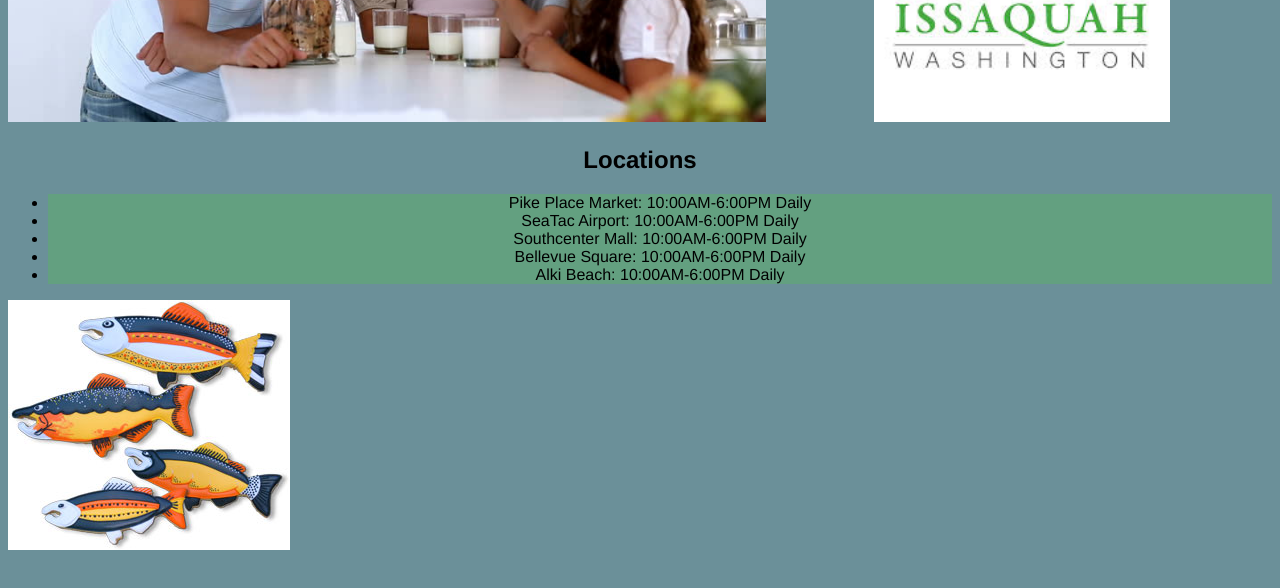
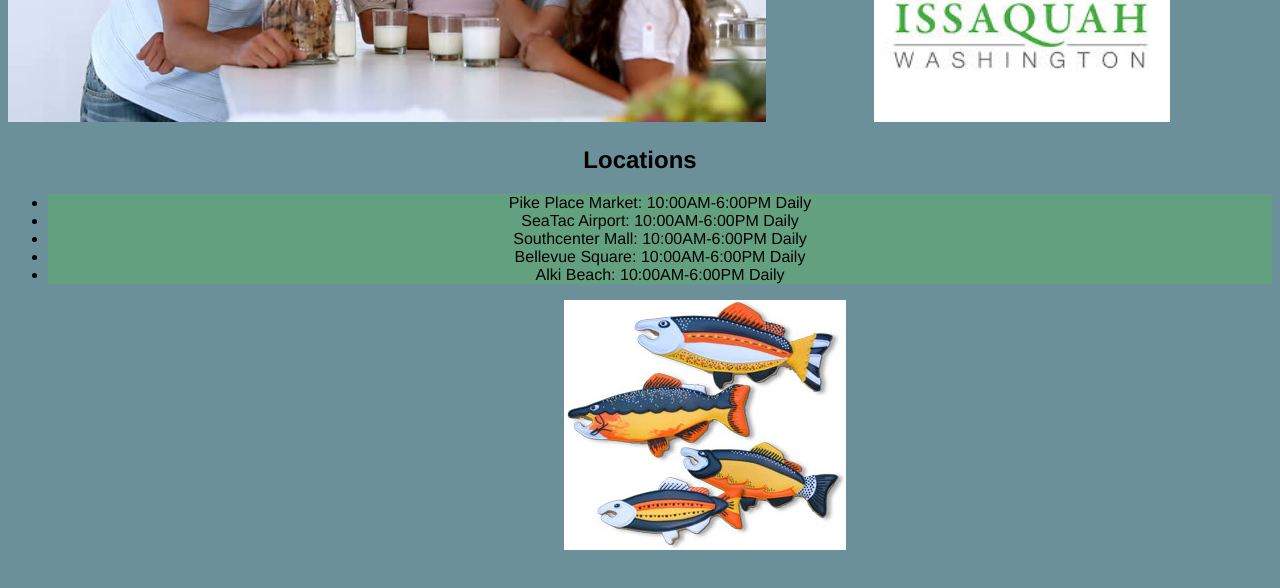
Before and after one commit to cnemmer/cookie-stand, a plain HTML site: page index.html in a window 1280 px wide. Shown: the part 1127-1715 px from the top of the page. Drawn offline with Linux system fonts and the light colour scheme.

Commit message:
Moved the bottom picture to center, I need to really learn my HTML CSS better

```diff
--- a/style-public.css
+++ b/style-public.css
@@ -59,3 +59,7 @@ li {
 	font-family: Helvetica;
 	background-color: #63A080;
 }
+
+#contents img {
+	margin-left: 44%
+}
```
